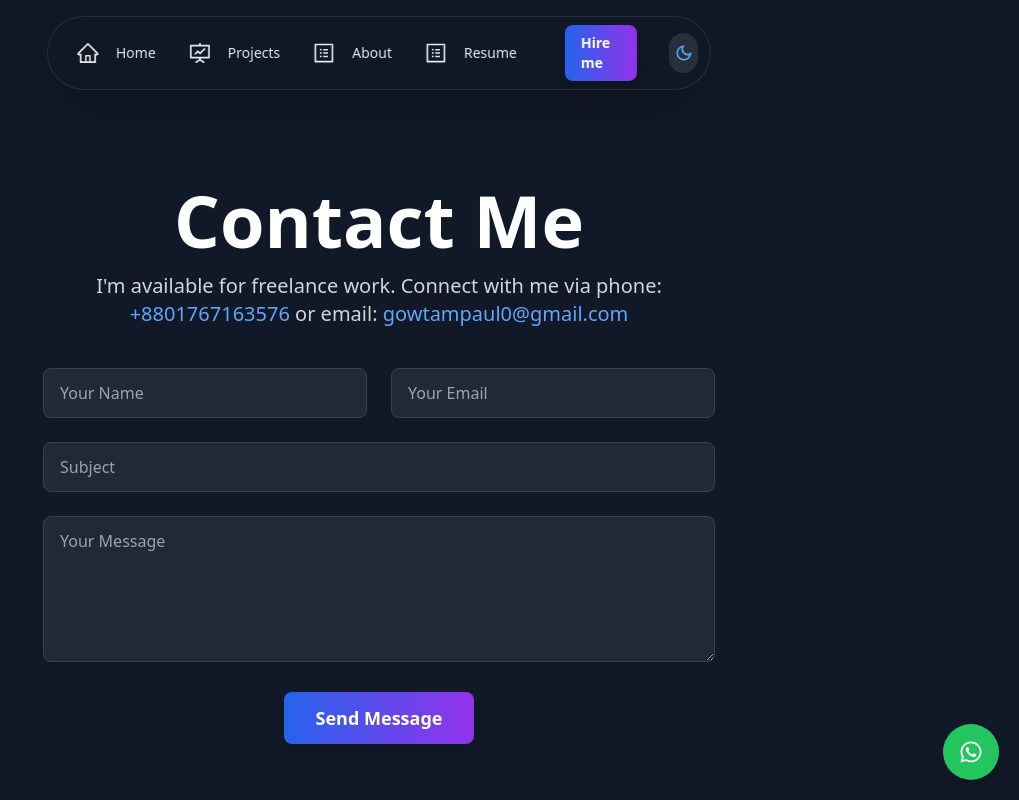
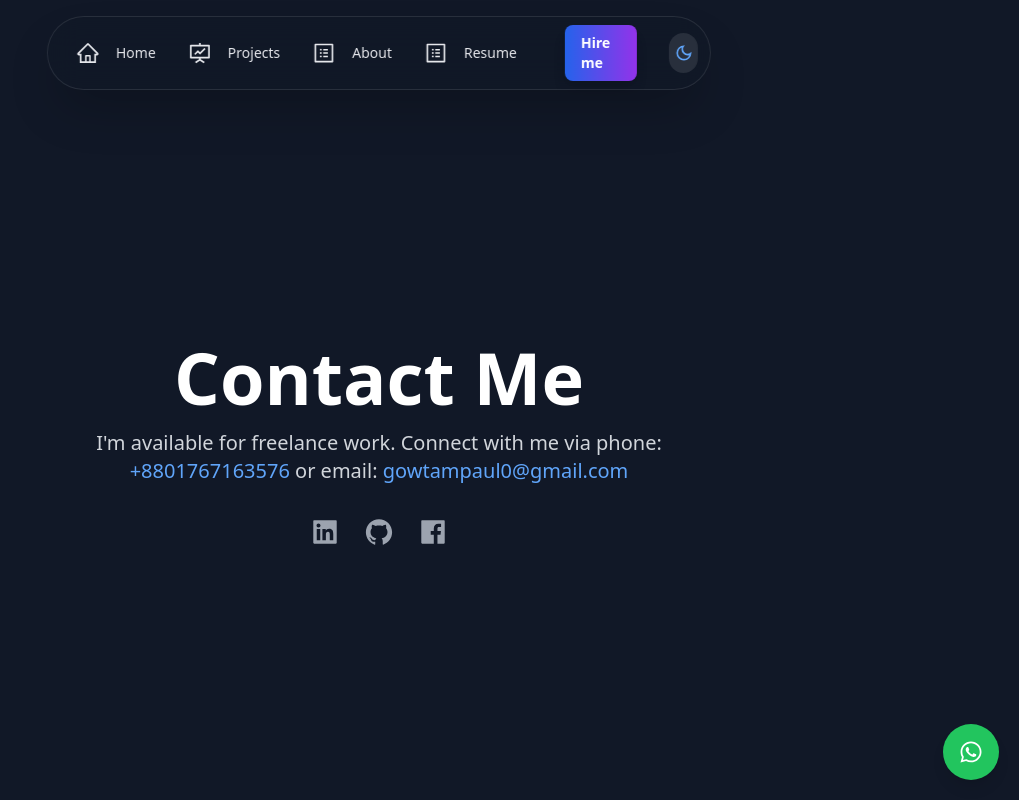
Before and after one commit to gowtamkumar/my-portfolio, a Next.js app: page /contact in a window 1280 px wide. Shown: the whole page, without its empty margins (261-1280 px from the left). Built offline with nearby package versions, Linux system fonts and the light colour scheme.

Commit message:
contact form update

```diff
--- a/app/about/page.tsx
+++ b/app/about/page.tsx
@@ -1,9 +1,9 @@
 /* eslint-disable react/no-unescaped-entities */
 import Header from "@/components/Header";
+import SocialMedia from "@/components/SocialMedia";
 import { skills } from "@/lib/mock-data/skill";
 import Image from "next/image";
 import Link from "next/link";
-import { AiFillFacebook, AiFillGithub, AiFillLinkedin } from "react-icons/ai";
 import { FaCode, FaServer } from "react-icons/fa";
 import image from "../../public/gowtamkumar.jpeg";
 
@@ -82,32 +82,7 @@ export default function About() {
                   Crafting elegant and efficient solutions in the world of web
                   development.
                 </p>
-                <div className="flex justify-center space-x-6 mt-8">
-                  <Link
-                    href="https://www.linkedin.com/in/gowtamkumar/"
-                    target="_blank"
-                    rel="noreferrer"
-                    className="text-gray-500 dark:text-gray-400 hover:text-blue-600 dark:hover:text-blue-500 transition-colors duration-300 transform hover:scale-110"
-                  >
-                    <AiFillLinkedin className="text-3xl" />
-                  </Link>
-                  <Link
-                    href="https://github.com/gowtamkumar"
-                    target="_blank"
-                    rel="noreferrer"
-                    className="text-gray-500 dark:text-gray-400 hover:text-black dark:hover:text-white transition-colors duration-300 transform hover:scale-110"
-                  >
-                    <AiFillGithub className="text-3xl" />
-                  </Link>
-                  <Link
-                    href="https://www.facebook.com/Gowtamkumar17"
-                    target="_blank"
-                    rel="noreferrer"
-                    className="text-gray-500 dark:text-gray-400 hover:text-blue-700 dark:hover:text-blue-600 transition-colors duration-300 transform hover:scale-110"
-                  >
-                    <AiFillFacebook className="text-3xl" />
-                  </Link>
-                </div>
+                <SocialMedia />
                 <div className="mt-10">
                   <Link
                     href="/resume"
--- a/app/contact/page.tsx
+++ b/app/contact/page.tsx
@@ -1,5 +1,6 @@
 "use client";
 import Header from "@/components/Header";
+import SocialMedia from "@/components/SocialMedia";
 import { useState } from "react";
 
 export default function Contact() {
@@ -47,8 +48,9 @@ export default function Contact() {
                 gowtampaul0@gmail.com
               </a>
             </p>
+            <SocialMedia />
           </div>
-          <form onSubmit={handleSubmit} className="space-y-6">
+          {/* <form onSubmit={handleSubmit} className="space-y-6">
             <div className="grid grid-cols-1 md:grid-cols-2 gap-6">
               <input
                 type="text"
@@ -95,7 +97,7 @@ export default function Contact() {
                 Send Message
               </button>
             </div>
-          </form>
+          </form> */}
         </div>
       </main>
     </>
--- /dev/null
+++ b/components/SocialMedia.tsx
@@ -0,0 +1,33 @@
+import Link from "next/link";
+import { AiFillFacebook, AiFillGithub, AiFillLinkedin } from "react-icons/ai";
+
+export default function SocialMedia() {
+  return (
+    <div className="flex justify-center space-x-6 mt-8">
+      <Link
+        href="https://www.linkedin.com/in/gowtamkumar/"
+        target="_blank"
+        rel="noreferrer"
+        className="text-gray-500 dark:text-gray-400 hover:text-blue-600 dark:hover:text-blue-500 transition-colors duration-300 transform hover:scale-110"
+      >
+        <AiFillLinkedin className="text-3xl" />
+      </Link>
+      <Link
+        href="https://github.com/gowtamkumar"
+        target="_blank"
+        rel="noreferrer"
+        className="text-gray-500 dark:text-gray-400 hover:text-black dark:hover:text-white transition-colors duration-300 transform hover:scale-110"
+      >
+        <AiFillGithub className="text-3xl" />
+      </Link>
+      <Link
+        href="https://www.facebook.com/Gowtamkumar17"
+        target="_blank"
+        rel="noreferrer"
+        className="text-gray-500 dark:text-gray-400 hover:text-blue-700 dark:hover:text-blue-600 transition-colors duration-300 transform hover:scale-110"
+      >
+        <AiFillFacebook className="text-3xl" />
+      </Link>
+    </div>
+  )
+}
```
